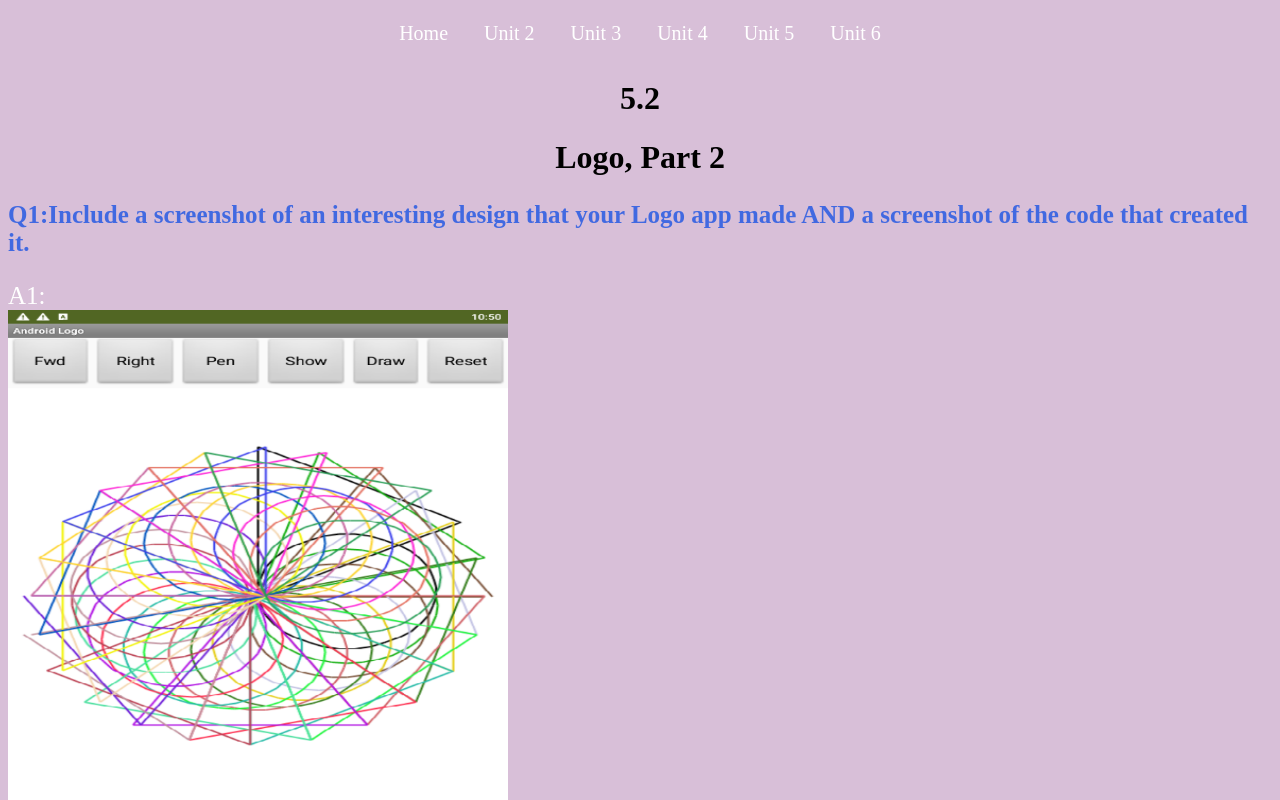
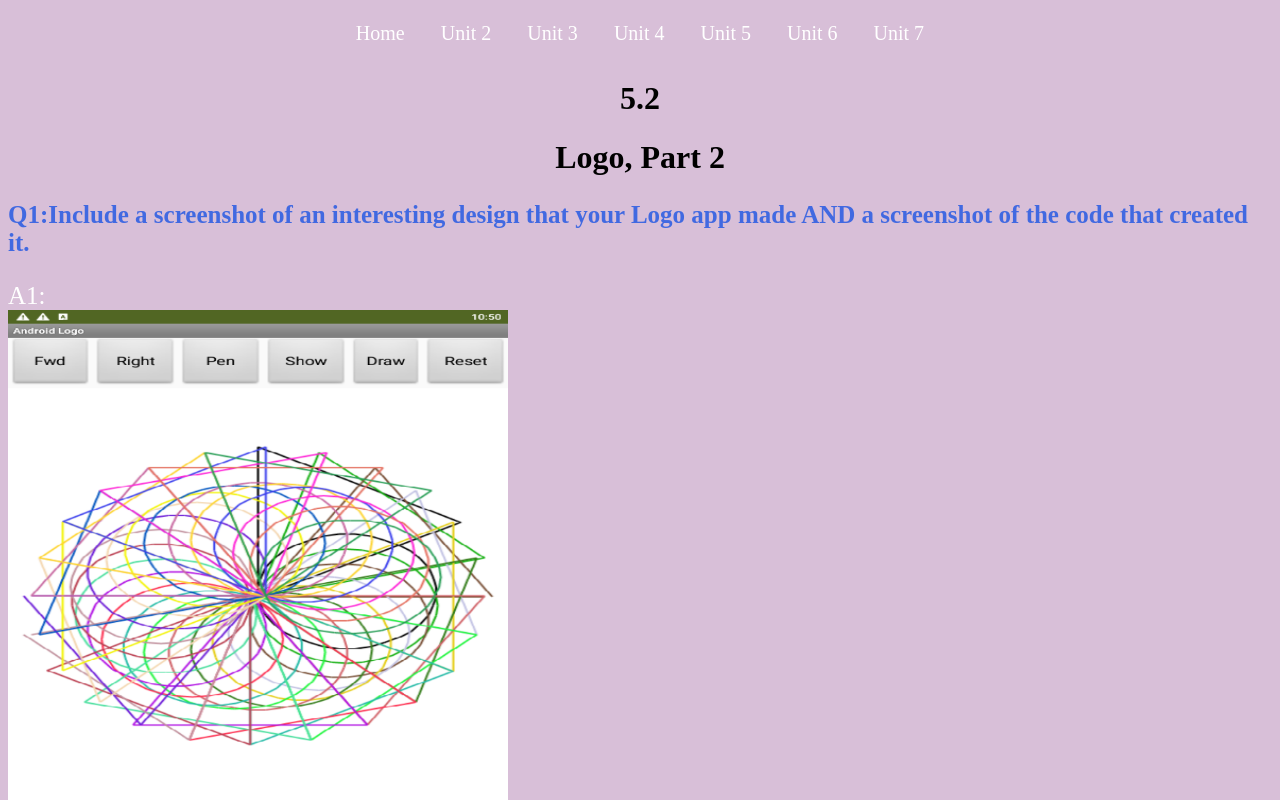
Before and after one commit to edmzhong/APCSPortfolio, a plain HTML site: page Unit 5.html in a window 1280 px wide. Shown: the top 800 px of the page. Drawn offline with Linux system fonts and the light colour scheme.

Commit message:
Update Unit 5.html

```diff
--- a/Unit 5.html
+++ b/Unit 5.html
@@ -14,6 +14,7 @@
 				<a href="Unit 4.html">Unit 4</a>
 				<a href="Unit 5.html">Unit 5</a>
 				<a href="Unit 6.html">Unit 6</a>
+				<a href="Unit 7.html">Unit 7</a>
 </div> </center>
 
     <h1>5.2</h1>
```
